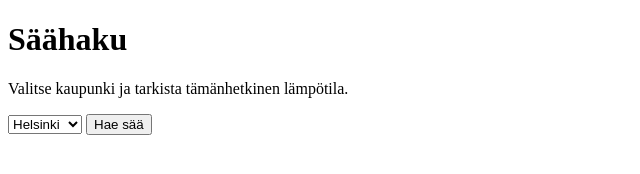
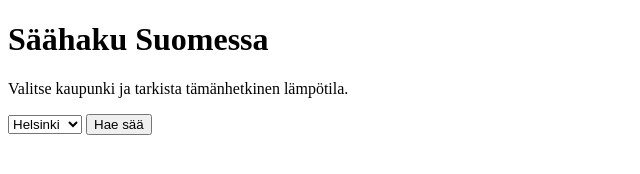
Before and after one commit to katrimariannekortelainen-lang/saasovellus, a plain HTML site: page index.html in a window 1280 px wide. Shown: the whole page, without its empty margins (0-640 px from the left). Drawn offline with Linux system fonts and the light colour scheme.

Commit message:
Säähaku Suomessa

```diff
--- a/index.html
+++ b/index.html
@@ -10,7 +10,7 @@
 
     <body>
 
-        <h1>Säähaku</h1>
+        <h1>Säähaku Suomessa</h1>
         <p>Valitse kaupunki ja tarkista tämänhetkinen lämpötila.</p>
 
         <select id="kaupunki">
```
